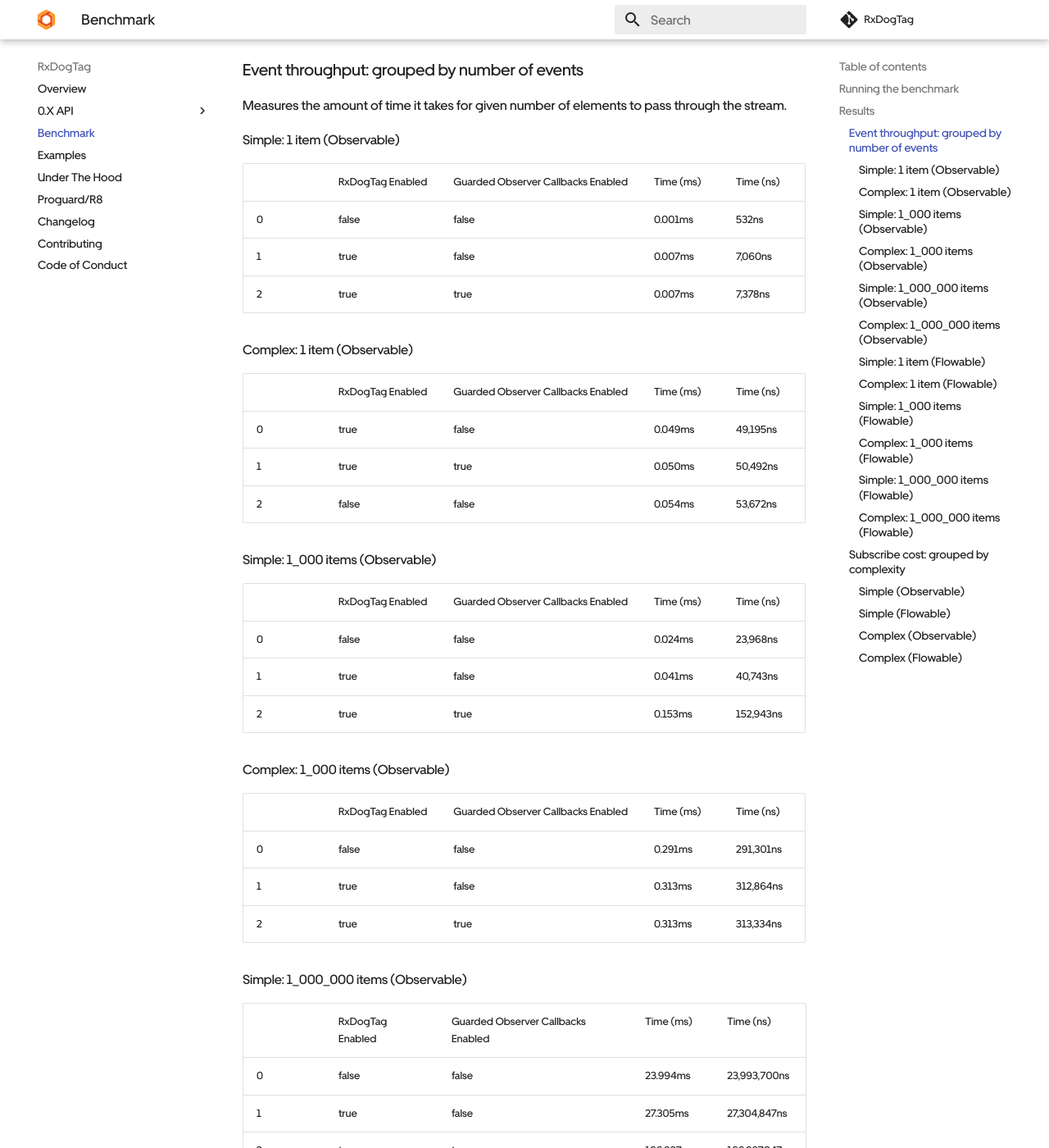
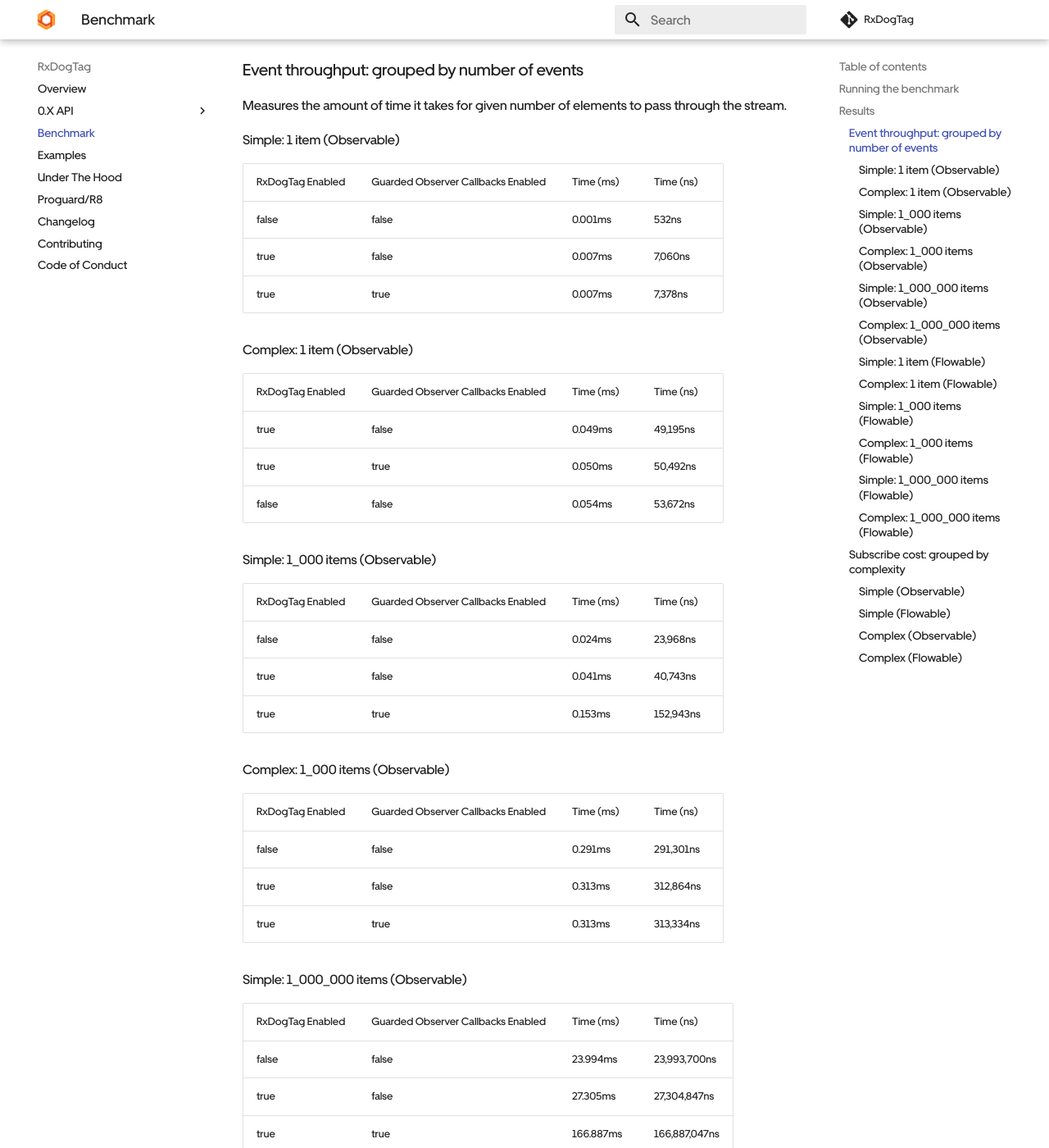
Before and after one commit to uber/RxDogTag, an MkDocs documentation site: the page built from docs/benchmark.md, in a window 1280 px wide and 1400 px high, scrolled down 546 px. Shown: the whole window at 82% size. Built offline with MkDocs 1.6.1 and Material for MkDocs 9.7.7, drawn with Linux system fonts in a browser that asks for light colours; comment, search, counter and statistics services are not loaded; some of the changed text lies outside the part shown.

Commit message:
Remove indices

```diff
--- a/docs/benchmark.md
+++ b/docs/benchmark.md
@@ -17,88 +17,88 @@
 Measures the amount of time it takes for given number of elements to pass through the stream.
 
 #### Simple: 1 item (Observable)
-|  | RxDogTag Enabled | Guarded Observer Callbacks Enabled | Time (ms) | Time (ns) |
-|----------|----------|----------|------------|-----------|
-| 0 | false | false |   0.001ms |         532ns |
-| 1 | true  | false |   0.007ms |       7,060ns |
-| 2 | true  | true  |   0.007ms |       7,378ns |
+| RxDogTag Enabled | Guarded Observer Callbacks Enabled | Time (ms) | Time (ns) |
+|----------|----------|------------|-----------|
+| false | false |   0.001ms |         532ns |
+| true  | false |   0.007ms |       7,060ns |
+| true  | true  |   0.007ms |       7,378ns |
 
 #### Complex: 1 item (Observable)
-|  | RxDogTag Enabled | Guarded Observer Callbacks Enabled | Time (ms) | Time (ns) |
-|----------|----------|----------|------------|-----------|
-| 0 | true  | false | 0.049ms |      49,195ns |
-| 1 | true  | true  | 0.050ms |      50,492ns |
-| 2 | false | false | 0.054ms |      53,672ns |
+| RxDogTag Enabled | Guarded Observer Callbacks Enabled | Time (ms) | Time (ns) |
+|----------|----------|------------|-----------|
+| true  | false | 0.049ms |      49,195ns |
+| true  | true  | 0.050ms |      50,492ns |
+| false | false | 0.054ms |      53,672ns |
 
 #### Simple: 1_000 items (Observable)
-|  | RxDogTag Enabled | Guarded Observer Callbacks Enabled | Time (ms) | Time (ns) |
-|----------|----------|----------|------------|-----------|
-| 0 | false | false |  0.024ms |      23,968ns |
-| 1 | true  | false |  0.041ms |      40,743ns |
-| 2 | true  | true  |  0.153ms |     152,943ns |
+| RxDogTag Enabled | Guarded Observer Callbacks Enabled | Time (ms) | Time (ns) |
+|----------|----------|------------|-----------|
+| false | false |  0.024ms |      23,968ns |
+| true  | false |  0.041ms |      40,743ns |
+| true  | true  |  0.153ms |     152,943ns |
 
 #### Complex: 1_000 items (Observable)
-|  | RxDogTag Enabled | Guarded Observer Callbacks Enabled | Time (ms) | Time (ns) |
-|----------|----------|----------|------------|-----------|
-| 0 | false | false | 0.291ms |     291,301ns |
-| 1 | true  | false | 0.313ms |     312,864ns |
-| 2 | true  | true  | 0.313ms |     313,334ns |
+| RxDogTag Enabled | Guarded Observer Callbacks Enabled | Time (ms) | Time (ns) |
+|----------|----------|------------|-----------|
+| false | false | 0.291ms |     291,301ns |
+| true  | false | 0.313ms |     312,864ns |
+| true  | true  | 0.313ms |     313,334ns |
 
 #### Simple: 1_000_000 items (Observable)
-|  | RxDogTag Enabled | Guarded Observer Callbacks Enabled | Time (ms) | Time (ns) |
-|----------|----------|----------|------------|-----------|
-| 0 | false | false | 23.994ms |  23,993,700ns |
-| 1 | true  | false | 27.305ms |  27,304,847ns |
-| 2 | true  | true  | 166.887ms | 166,887,047ns |
+| RxDogTag Enabled | Guarded Observer Callbacks Enabled | Time (ms) | Time (ns) |
+|----------|----------|------------|-----------|
+| false | false | 23.994ms |  23,993,700ns |
+| true  | false | 27.305ms |  27,304,847ns |
+| true  | true  | 166.887ms | 166,887,047ns |
 
 #### Complex: 1_000_000 items (Observable)
-|  | RxDogTag Enabled | Guarded Observer Callbacks Enabled | Time (ms) | Time (ns) |
-|----------|----------|----------|------------|-----------|
-| 0 | true  | false | 249.740ms | 249,739,764ns |
-| 1 | false | false | 252.728ms | 252,727,577ns |
-| 2 | true  | true  | 257.554ms | 257,553,671ns |
+| RxDogTag Enabled | Guarded Observer Callbacks Enabled | Time (ms) | Time (ns) |
+|----------|----------|------------|-----------|
+| true  | false | 249.740ms | 249,739,764ns |
+| false | false | 252.728ms | 252,727,577ns |
+| true  | true  | 257.554ms | 257,553,671ns |
 
 #### Simple: 1 item (Flowable)
-|  | RxDogTag Enabled | Guarded Observer Callbacks Enabled | Time (ms) | Time (ns) |
-|----------|----------|----------|------------|-----------|
-| 0 | false | false |   0.001ms |         519ns |
-| 1 | true  | false |   0.007ms |       7,234ns |
-| 2 | true  | true  |   0.008ms |       7,581ns |
+| RxDogTag Enabled | Guarded Observer Callbacks Enabled | Time (ms) | Time (ns) |
+|----------|----------|------------|-----------|
+| false | false |   0.001ms |         519ns |
+| true  | false |   0.007ms |       7,234ns |
+| true  | true  |   0.008ms |       7,581ns |
 
 #### Complex: 1 item (Flowable)
-|  | RxDogTag Enabled | Guarded Observer Callbacks Enabled | Time (ms) | Time (ns) |
-|----------|----------|----------|------------|-----------|
-| 0 | true  | false | 0.050ms |      50,081ns |
-| 1 | true  | true  | 0.051ms |      50,787ns |
-| 2 | false | false | 0.056ms |      56,004ns |
+| RxDogTag Enabled | Guarded Observer Callbacks Enabled | Time (ms) | Time (ns) |
+|----------|----------|------------|-----------|
+| true  | false | 0.050ms |      50,081ns |
+| true  | true  | 0.051ms |      50,787ns |
+| false | false | 0.056ms |      56,004ns |
 
 #### Simple: 1_000 items (Flowable)
-|  | RxDogTag Enabled | Guarded Observer Callbacks Enabled | Time (ms) | Time (ns) |
-|----------|----------|----------|------------|-----------|
-| 0 | false | false |  0.025ms |      24,920ns |
-| 1 | true  | false |  0.041ms |      40,568ns |
-| 2 | true  | true  |  0.153ms |     153,124ns |
+| RxDogTag Enabled | Guarded Observer Callbacks Enabled | Time (ms) | Time (ns) |
+|----------|----------|------------|-----------|
+| false | false |  0.025ms |      24,920ns |
+| true  | false |  0.041ms |      40,568ns |
+| true  | true  |  0.153ms |     153,124ns |
 
 #### Complex: 1_000 items (Flowable)
-|  | RxDogTag Enabled | Guarded Observer Callbacks Enabled | Time (ms) | Time (ns) |
-|----------|----------|----------|------------|-----------|
-| 0 | false | false | 0.273ms |     273,178ns |
-| 1 | true  | true  | 0.343ms |     342,812ns |
-| 2 | true  | false | 0.375ms |     375,208ns |
+| RxDogTag Enabled | Guarded Observer Callbacks Enabled | Time (ms) | Time (ns) |
+|----------|----------|------------|-----------|
+| false | false | 0.273ms |     273,178ns |
+| true  | true  | 0.343ms |     342,812ns |
+| true  | false | 0.375ms |     375,208ns |
 
 #### Simple: 1_000_000 items (Flowable)
-|  | RxDogTag Enabled | Guarded Observer Callbacks Enabled | Time (ms) | Time (ns) |
-|----------|----------|----------|------------|-----------|
-| 0 | false | false | 23.953ms |  23,952,919ns |
-| 1 | true  | false | 26.792ms |  26,791,825ns |
-| 2 | true  | true  | 162.547ms | 162,547,359ns |
+| RxDogTag Enabled | Guarded Observer Callbacks Enabled | Time (ms) | Time (ns) |
+|----------|----------|------------|-----------|
+| false | false | 23.953ms |  23,952,919ns |
+| true  | false | 26.792ms |  26,791,825ns |
+| true  | true  | 162.547ms | 162,547,359ns |
 
 #### Complex: 1_000_000 items (Flowable)
-|  | RxDogTag Enabled | Guarded Observer Callbacks Enabled | Time (ms) | Time (ns) |
-|----------|----------|----------|------------|-----------|
-| 0 | true  | true  | 300.186ms | 300,186,228ns |
-| 1 | true  | false | 302.881ms | 302,880,498ns |
-| 2 | false | false | 304.952ms | 304,952,062ns |
+| RxDogTag Enabled | Guarded Observer Callbacks Enabled | Time (ms) | Time (ns) |
+|----------|----------|------------|-----------|
+| true  | true  | 300.186ms | 300,186,228ns |
+| true  | false | 302.881ms | 302,880,498ns |
+| false | false | 304.952ms | 304,952,062ns |
 
 
 ### Subscribe cost: grouped by complexity
@@ -106,25 +106,25 @@
 This measures the cost to subscription incurred by RxDogTag.
 
 #### Simple (Observable)
-|  | RxDogTag Enabled | Guarded Observer Callbacks Enabled | Time (ms) | Time (ns) |
-|----------|----------|----------|------------|-----------|
-| 0 | false | false |   0.000ms |         331ns |
-| 1 | true  | false |   0.007ms |       7,275ns |
+| RxDogTag Enabled | Guarded Observer Callbacks Enabled | Time (ms) | Time (ns) |
+|----------|----------|------------|-----------|
+| false | false |   0.000ms |         331ns |
+| true  | false |   0.007ms |       7,275ns |
 
 #### Simple (Flowable)
-|  | RxDogTag Enabled | Guarded Observer Callbacks Enabled | Time (ms) | Time (ns) |
-|----------|----------|----------|------------|-----------|
-| 0 | false | false |   0.000ms |         365ns |
-| 1 | true  | false |   0.008ms |       7,506ns |
+| RxDogTag Enabled | Guarded Observer Callbacks Enabled | Time (ms) | Time (ns) |
+|----------|----------|------------|-----------|
+| false | false |   0.000ms |         365ns |
+| true  | false |   0.008ms |       7,506ns |
 
 #### Complex (Observable)
-|  | RxDogTag Enabled | Guarded Observer Callbacks Enabled | Time (ms) | Time (ns) |
-|----------|----------|----------|------------|-----------|
-| 0 | false | false |  0.002ms |       1,673ns |
-| 1 | true  | false |  0.010ms |       9,770ns |
+| RxDogTag Enabled | Guarded Observer Callbacks Enabled | Time (ms) | Time (ns) |
+|----------|----------|------------|-----------|
+| false | false |  0.002ms |       1,673ns |
+| true  | false |  0.010ms |       9,770ns |
 
 #### Complex (Flowable)
-|  | RxDogTag Enabled | Guarded Observer Callbacks Enabled | Time (ms) | Time (ns) |
-|----------|----------|----------|------------|-----------|
-| 0 | false | false |  0.006ms |       5,741ns |
-| 1 | true  | false |  0.021ms |      20,783ns |
+| RxDogTag Enabled | Guarded Observer Callbacks Enabled | Time (ms) | Time (ns) |
+|----------|----------|------------|-----------|
+| false | false |  0.006ms |       5,741ns |
+| true  | false |  0.021ms |      20,783ns |
```
Also changed, not shown: 1 other file.
